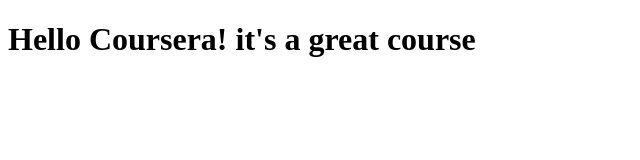
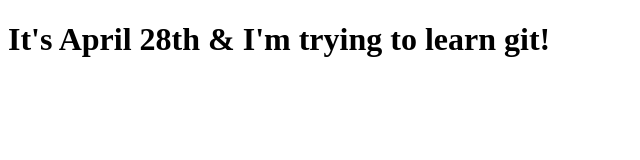
Before and after one commit to m1ewi5/coursera-test, a plain HTML site: page site/index.html in a window 1280 px wide. Shown: the whole page, without its empty margins (0-640 px from the left). Drawn offline with Linux system fonts and the light colour scheme.

Commit message:
modifying text

```diff
--- a/site/index.html
+++ b/site/index.html
@@ -4,6 +4,6 @@
 	<title>Hello Coursera!</title>
 </head>
 <body>
-<h1>Hello Coursera! it's a great course</h1>
+<h1>It's April 28th & I'm trying to learn git!</h1>
 </body>
 </html>
```
